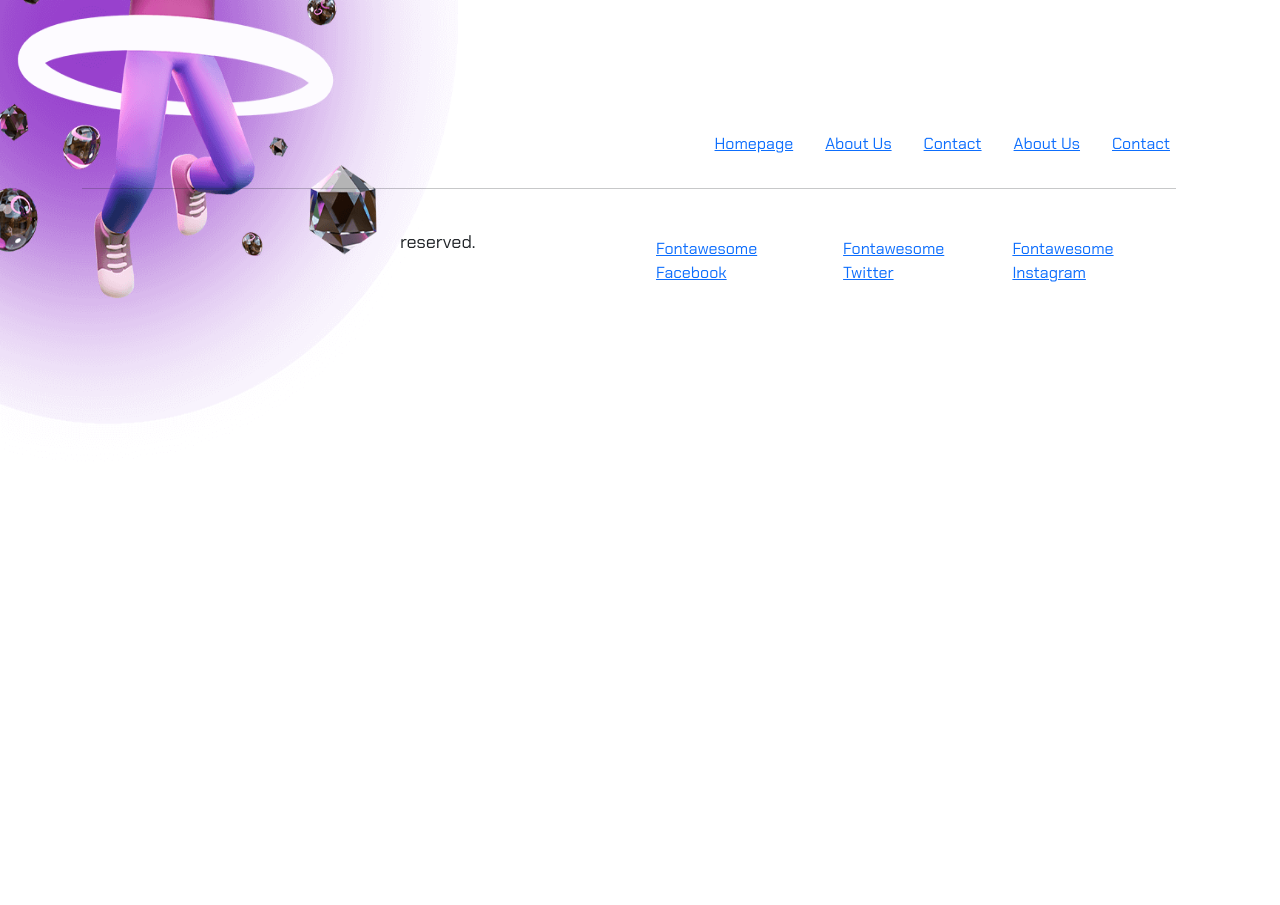
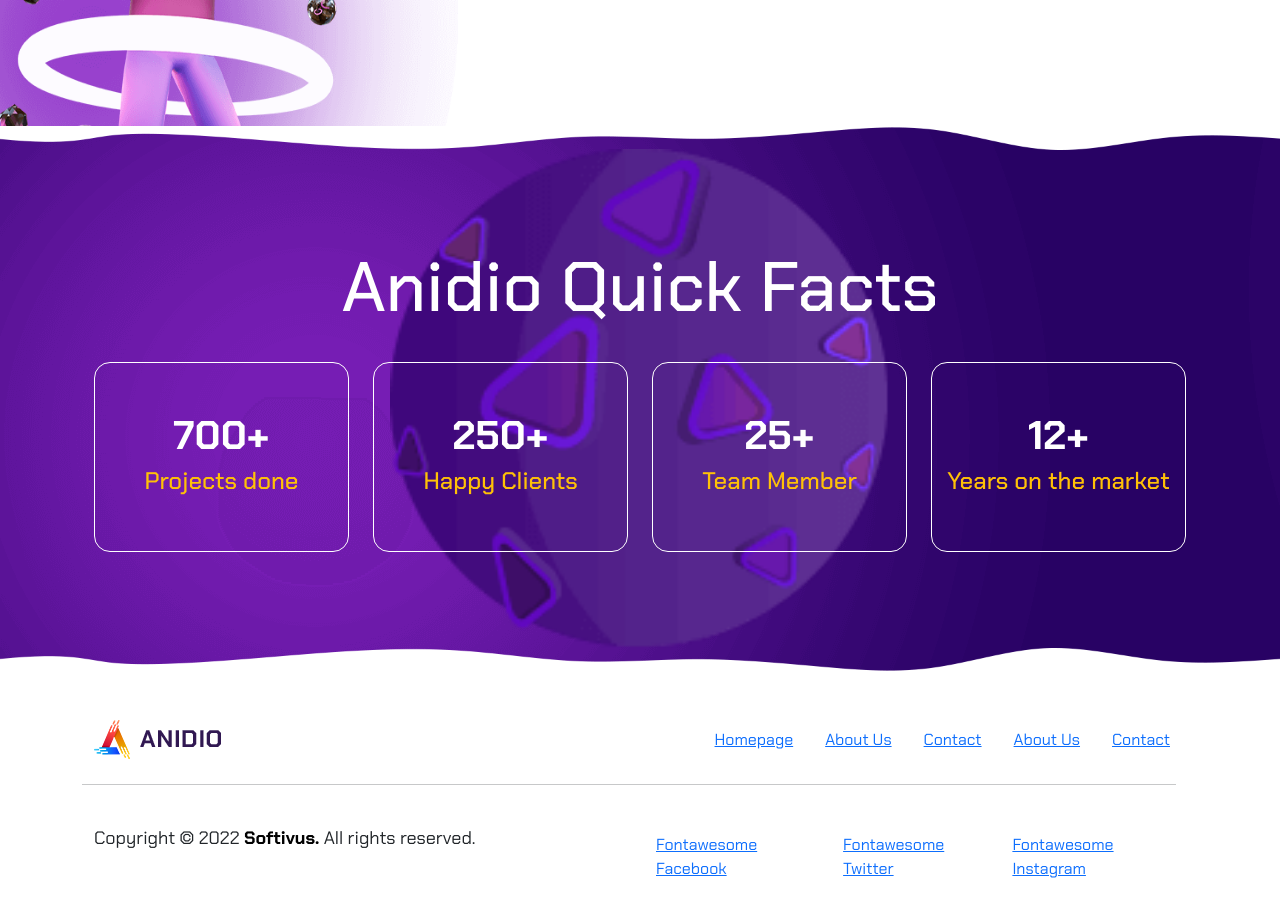
Before and after one commit to alessandro-barate/proj-html-vuejs, a Vue app: page / in a window 1280 px wide. Shown: the part 1540-2445 px from the top of the page. Before the commit the page ends 2052 px from the top, so only its background shows below. Built offline with nearby package versions, Linux system fonts and the light colour scheme.

Commit message:
[UPD] Added counter component

```diff
--- a/src/pages/AppHomepage.vue
+++ b/src/pages/AppHomepage.vue
@@ -1,16 +1,19 @@
 <script>
 import JumboHome from '../components/JumboHome.vue';
 import SmartComponent from '../components/SmartComponent.vue';
+import Countercomp from '../components/countercomp.vue';
 export default {
   name: "AppHomepage",
   components: {
     JumboHome,
     SmartComponent,
+    Countercomp,
   }
 };
 </script>
 <template>
   <JumboHome></JumboHome>
   <SmartComponent></SmartComponent>
+  <Countercomp></Countercomp>
 </template>
 <style scoped lang="scss"></style>
```
